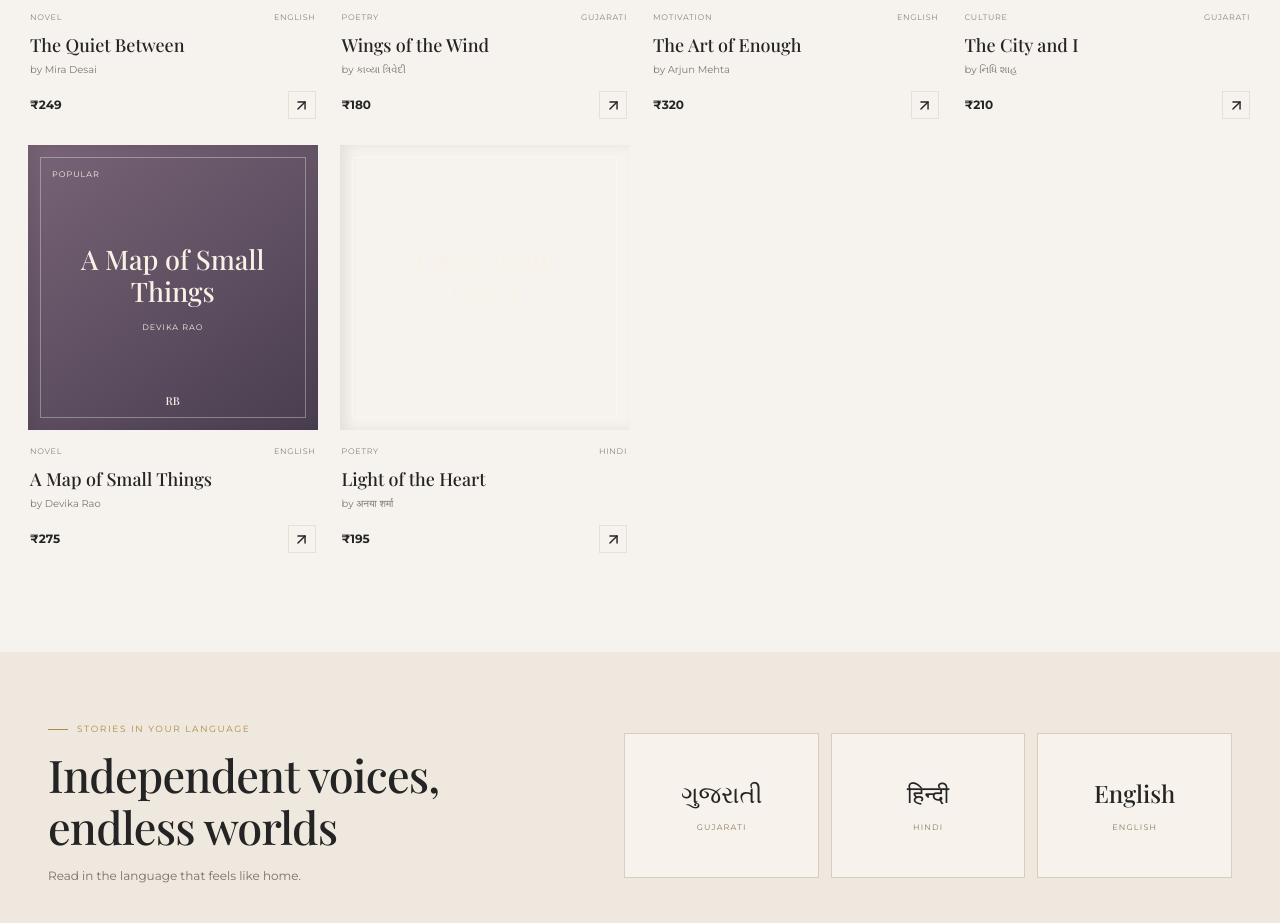
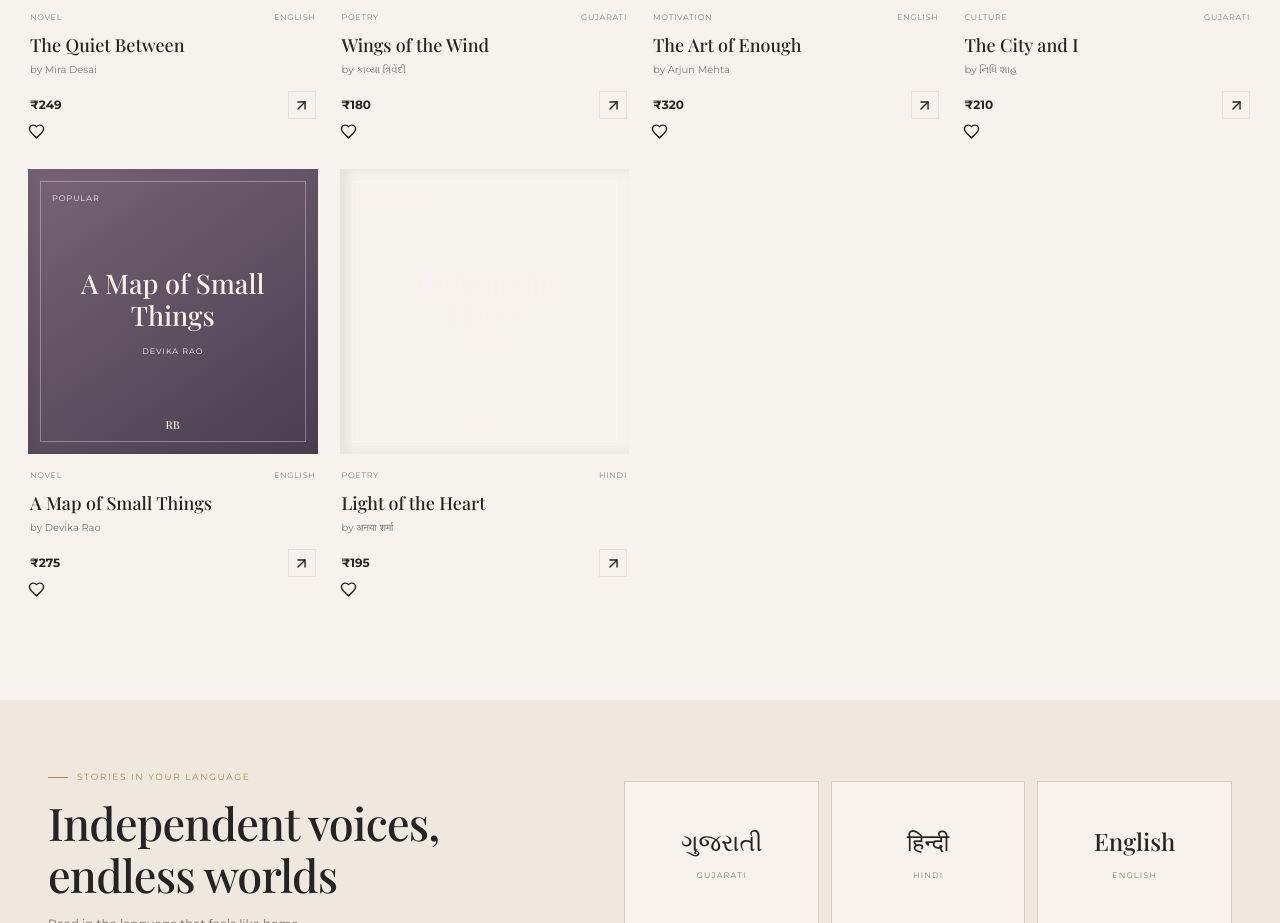
Before and after one commit to Rasbhavbooks/my-first-website, a React (Vite) app in the folder client/: page / in a window 1280 px wide. Shown: the part 1280-2203 px from the top of the page. Built offline with nearby package versions, Linux system fonts and the light colour scheme; a web font is replaced by a local one.

Commit message:
feat(reader): save books from catalogue cards

```diff
--- a/client/src/components/books/BookCard.jsx
+++ b/client/src/components/books/BookCard.jsx
@@ -1,9 +1,13 @@
-import { ArrowUpRight } from "lucide-react";
+import { ArrowUpRight, Heart } from "lucide-react";
 import { Link } from "react-router";
 import { getBookTitle } from "../../data/books.js";
+import { useWishlist } from "../../context/WishlistContext.jsx";
 
 export default function BookCard({ book, language, t }) {
   const title = getBookTitle(book, language);
+  const { savedBookIds, toggleWishlist } = useWishlist();
+  const isSaved = savedBookIds.includes(book.id);
+
   return (
     <article className="book-card">
       <Link to={`/books/${book.id}`} className="book-card-link" aria-label={`${title} — ${t.viewDetails}`}>
@@ -16,6 +20,16 @@ export default function BookCard({ book, language, t }) {
           <div className="book-bottom"><strong>₹{book.price}</strong><span className="icon-button" aria-hidden="true"><ArrowUpRight size={17} /></span></div>
         </div>
       </Link>
+      <button
+        className={isSaved ? "wishlist-toggle is-saved" : "wishlist-toggle"}
+        type="button"
+        aria-label={isSaved ? t.removeSaved : t.saveBook}
+        aria-pressed={isSaved}
+        title={isSaved ? t.removeSaved : t.saveBook}
+        onClick={() => toggleWishlist(book.id)}
+      >
+        <Heart size={17} fill={isSaved ? "currentColor" : "none"} />
+      </button>
     </article>
   );
 }
```
